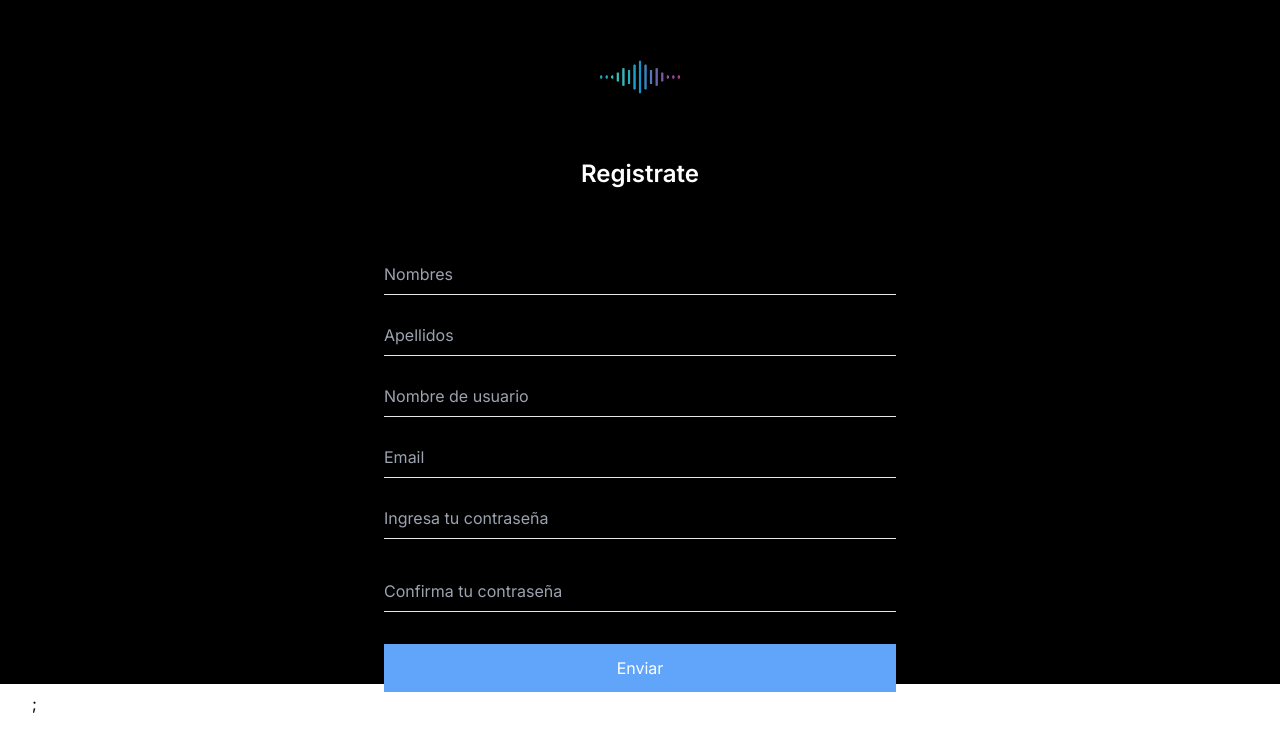
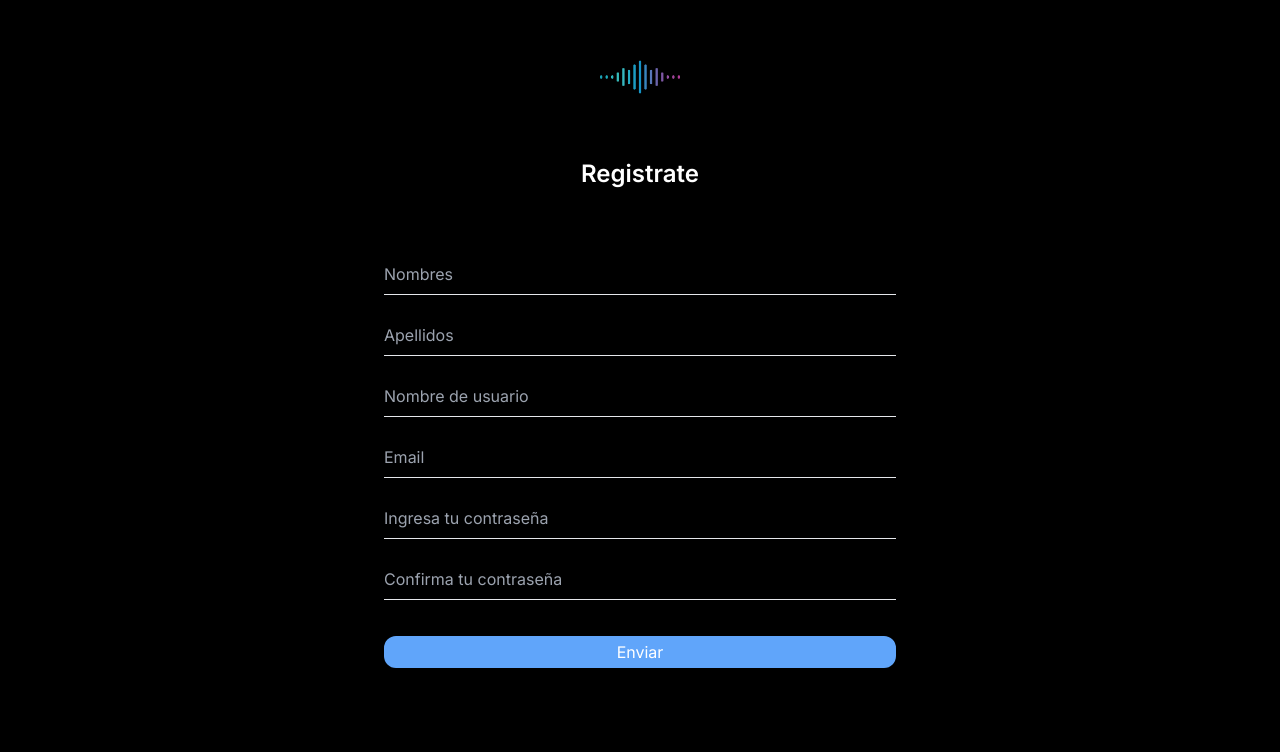
Before and after one commit to jhonfe64/music_app_front, a Next.js app: page /user/signUp in a window 1280 px wide. Shown: the part 116-868 px from the top of the page. Before the commit the page ends 832 px from the top, so only its background shows below. Built offline with nearby package versions, Linux system fonts and the light colour scheme.

Commit message:
fix form styles fix error form styles

```diff
--- a/src/app/user/signUp/page.tsx
+++ b/src/app/user/signUp/page.tsx
@@ -3,8 +3,10 @@ import SignUpForm from "@/components/user/signUpForm/SignUpForm";
 
 function SignUp() {
   return (
-    <div className="h-screen  min-h-screen  px-8 bg-black">
-      <SignUpForm />;
+    <div className=" min-h-screen h-full felx  px-8 bg-black m-0 p-0">
+      <div className="pt-16 sm:pt-44 pb-16">
+        <SignUpForm />;
+      </div>
     </div>
   );
 }
--- /dev/null
+++ b/src/components/common/InputError.tsx
@@ -0,0 +1,12 @@
+import React from "react";
+
+function InputError({ error }: { error?: string }) {
+  return (
+    <p className="text-red-400 -mt-2 mb-3 text-light text-sm flex items-center">
+      <i className="pi pi-arrow-up pr-2 text-xs"></i>
+      {error}
+    </p>
+  );
+}
+
+export default InputError;
--- a/src/components/user/signUpForm/SignUpForm.tsx
+++ b/src/components/user/signUpForm/SignUpForm.tsx
@@ -5,13 +5,13 @@ import { Password } from "primereact/password";
 import { Button } from "primereact/button";
 import { Image } from "primereact/image";
 import { useForm, SubmitHandler, Controller } from "react-hook-form";
+import InputError from "@/components/common/InputError";
 import { SignUpInterface } from "@/interfaces/userInterfaces";
 import useFetch from "@/hooks/useFetch";
+import Link from "next/link";
 import { user } from "@/endpoints/user";
 
 import "./signUpForm.css";
-
-//CREAR INTERFACE PARA ESTA DATA IMPORTARLA AQUI Y TIPAR
 
 function SignUpForm() {
   const [formData, setFormData] = useState<SignUpInterface>();
@@ -67,9 +67,10 @@ function SignUpForm() {
     <div className="signUpForm">
       <form
         onSubmit={handleSubmit(onSubmit)}
-        className=" w-full  md:w-8/12 max-w-lg mx-auto pt-44"
+        className=" w-full  md:w-8/12 max-w-lg mx-auto"
         action=""
       >
+        <Link href="/">
           <Image
             pt={{
               image: {
@@ -79,6 +80,8 @@ function SignUpForm() {
             src="../images/LogoMusic.png"
             alt="banda tocando"
           />
+        </Link>
+
         <h1 className="text-center text-white text-2xl mb-16 mt-16 font-semibold">
           Registrate
         </h1>
@@ -90,13 +93,17 @@ function SignUpForm() {
                 "text-white border-0 border-b  border-light-gray  outline-none bg-transparent rounded-none  py-2 w-full mb-5",
             },
           }}
-          {...register("name", { required: true })}
+          {...register("name", {
+            required: "Ingresa tus nombres",
+            pattern: /^[a-zA-Z0-9\s_-]*$/,
+          })}
           autoComplete="off"
         />
-        {errors.name && (
-          <p className="text-red-400 mb-4 text-light text-sm">
-            Ingresa tus nombres
-          </p>
+        {errors?.name?.type === "required" && (
+          <InputError error={errors?.name?.message} />
+        )}
+        {errors?.name?.type === "pattern" && (
+          <InputError error={"Solo se permiten letras y numeros"} />
         )}
         <InputText
           placeholder="Apellidos"
@@ -106,13 +113,17 @@ function SignUpForm() {
                 "text-white border-0 border-b  border-light-gray  outline-none bg-transparent rounded-none  py-2 w-full mb-5",
             },
           }}
-          {...register("lastname", { required: true })}
+          {...register("lastname", {
+            required: "Ingresa tus apellidos",
+            pattern: /^[a-zA-Z0-9\s_-]*$/,
+          })}
           autoComplete="off"
         />
-        {errors.lastname && (
-          <p className="text-red-400 mb-4 text-light text-sm">
-            Ingresa tus apellidos
-          </p>
+        {errors?.lastname?.type === "required" && (
+          <InputError error={errors?.lastname?.message} />
+        )}
+        {errors?.lastname?.type === "pattern" && (
+          <InputError error={"Solo se permiten letras y numeros"} />
         )}
         <InputText
           placeholder="Nombre de usuario"
@@ -123,14 +134,16 @@ function SignUpForm() {
             },
           }}
           {...register("nick", {
-            required: true,
+            required: "Ingresa tu nick",
+            pattern: /^[a-zA-Z0-9\s_-]*$/,
           })}
           autoComplete="off"
         />
-        {errors.nick && (
-          <p className="text-red-400 mb-4 text-light text-sm">
-            Ingresa tu nick
-          </p>
+        {errors?.nick?.type === "required" && (
+          <InputError error={errors?.nick?.message} />
+        )}
+        {errors?.nick?.type === "pattern" && (
+          <InputError error={"Solo se permiten letras y numeros"} />
         )}
         <InputText
           placeholder="Email"
@@ -141,26 +154,25 @@ function SignUpForm() {
             },
           }}
           {...register("email", {
-            required: true,
-            pattern: /^[^s@]+@[^s@]+.[^s@]+$/,
+            required: "Ingresa tu email",
+            pattern: /^[a-zA-Z0-9_-]+@[a-zA-Z0-9_-]+\.[a-zA-Z0-9_-]+$/,
           })}
           autoComplete="off"
         />
         {errors?.email?.type === "required" && (
-          <p className="text-red-400 mb-4 text-light text-sm">
-            Ingresa tu Email
-          </p>
+          <InputError error={errors?.email?.message} />
         )}
         {errors?.email?.type === "pattern" && (
-          <p className="text-red-400 mb-4 text-light text-sm">
-            Formato invalido
-          </p>
+          <InputError error={"Formato invalido"} />
         )}
 
         <Controller
           name="password"
           control={control}
-          rules={{ required: true }}
+          rules={{
+            required: "Ingresa tu contraseña",
+            pattern: /^(?=.*[a-zA-Z\d])[a-zA-Z\d*\-?]{5,}$/,
+          }}
           render={({ field }) => (
             <Password
               {...field}
@@ -172,7 +184,7 @@ function SignUpForm() {
                 },
                 input: {
                   className:
-                    "text-white border-0 border-b  border-light-gray  outline-none   rounded-none  py-2 w-full mb-8",
+                    "text-white border-0 border-b  border-light-gray  outline-none   rounded-none  py-2 w-full mb-5",
                 },
                 panel: {
                   className: "hidden",
@@ -182,15 +194,23 @@ function SignUpForm() {
           )}
         />
         {errors?.password?.type === "required" && (
-          <p className="text-red-400 mb-4 text-light text-sm">
-            Ingresa tu contraseña
-          </p>
+          <InputError error={errors?.password?.message} />
+        )}
+        {errors?.password?.type === "pattern" && (
+          <InputError
+            error={
+              "La contraseña debe tener minimo 5 caracteres incluyendo -?*"
+            }
+          />
         )}
 
         <Controller
           name="confirmPassword"
           control={control}
-          rules={{ required: true }}
+          rules={{
+            required: "Confirma tu contraseña",
+            pattern: /^(?=.*[a-zA-Z\d])[a-zA-Z\d*\-?]{5,}$/,
+          }}
           render={({ field }) => (
             <Password
               {...field}
@@ -202,7 +222,7 @@ function SignUpForm() {
                 },
                 input: {
                   className:
-                    "text-white border-0 border-b  border-light-gray  outline-none   rounded-none  py-2 w-full mb-8",
+                    "text-white border-0 border-b  border-light-gray  outline-none   rounded-none  py-2 w-full mb-5",
                 },
                 panel: {
                   className: "hidden",
@@ -212,27 +232,32 @@ function SignUpForm() {
           )}
         />
         {errors?.confirmPassword?.type === "required" && (
-          <p className="text-red-400 mb-4 text-light text-sm">
-            Confirma tu contraseña
-          </p>
+          <InputError error={errors.confirmPassword.message} />
         )}
         {confirmPasswordAlert && (
           <p className="text-red-400 mb-4 text-light text-sm">
             Las contrseñas no coincidem
           </p>
         )}
+        {errors?.confirmPassword?.type === "pattern" && (
+          <InputError
+            error={
+              " La contraseña debe tener minimo 5 caracteres incluyendo -?*"
+            }
+          />
+        )}
         <h1 className="bg-red">{confirmPasswordAlert}</h1>
         <Button
+          label="Enviar"
           pt={{
             root: {
               className:
-                "w-full bg-blue-400 border-0 rounded-0 px-5 py-3 text-center flex justify-center",
+                "w-full py-1 rounded-xl mt-4 bg-blue-400 border-0 rounded-0 px-5 text-center flex justify-center",
             },
             label: {
-              className: "border-0  text-white px-1",
+              className: "border-0  text-white ",
             },
           }}
-          label="Enviar"
         />
       </form>
     </div>
```
Also changed, not shown: src/components/user/header/Header.tsx (+5 -14 lines). Lines whose indentation alone changed are shown as unchanged.
